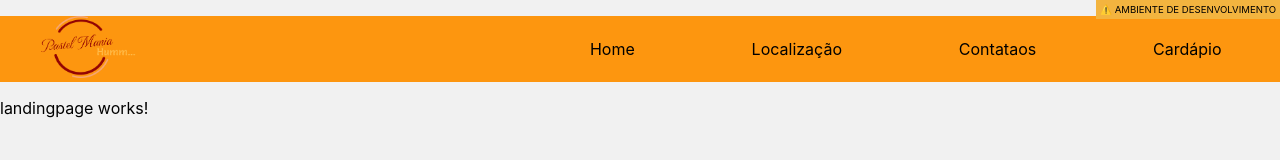
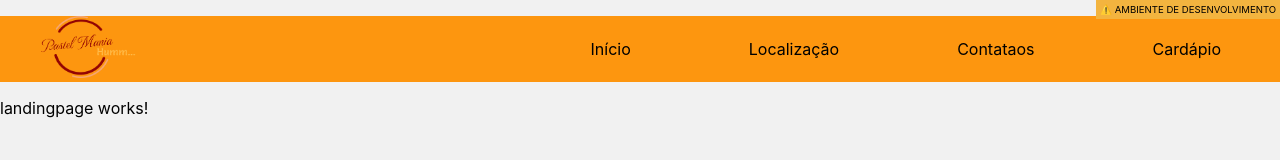
Before and after one commit to FourDevsSoft/frontend-pastel-mania-v2, an Angular app: page /site in a window 1280 px wide. Shown: the top 160 px of the page. Built offline with nearby package versions, Linux system fonts and the light colour scheme.

Commit message:
👌 IMPROVE: correção das rotas para pos login

```diff
--- a/src/app/pages/globais/login/login.component.ts
+++ b/src/app/pages/globais/login/login.component.ts
@@ -33,7 +33,7 @@ export class LoginComponent implements AfterViewInit {
     this.siteKey = this.globalService.siteKey;
 
     if (localStorage.getItem('isAuthentication')) {
-      this.router.navigate(['/dashboard']);
+      this.router.navigate(['/adm/dashboard']);
     }
   }
 
@@ -77,6 +77,7 @@ export class LoginComponent implements AfterViewInit {
             this.mensagem = 'Login bem-sucedido!';
             this.respostaApi = response;
 
+
             const nomeUsuario = this.respostaApi.data.nome;
             const funcaoUsuario = this.respostaApi.data.funcao;
             const tempoExpiracaoUsuario = this.respostaApi.data.expira_em;
@@ -87,7 +88,7 @@ export class LoginComponent implements AfterViewInit {
               localStorage.setItem('funcaoUsuario', funcaoUsuario);
               localStorage.setItem('tempoExpiracaoUsuario', tempoExpiracaoUsuario);
 
-              this.router.navigate(['/dashboard']);
+              this.router.navigate(['/adm/dashboard']);
             }
 
             this.carregando = false;
--- a/src/app/shared/components/cliente-final/menu/menu.component.html
+++ b/src/app/shared/components/cliente-final/menu/menu.component.html
@@ -6,7 +6,7 @@
             </div>
 
             <div class="itens-menu">
-                <li [routerLink]="'/adm/regioes-entrega'">Home</li>
+                <li [routerLink]="'/adm/regioes-entrega'">Início</li>
                 <li [routerLink]="'/adm/regioes-entrega'">Localização</li>
                 <li [routerLink]="'/adm/regioes-entrega'">Contataos</li>
                 <li [routerLink]="'/adm/regioes-entrega'">Cardápio</li>
```
